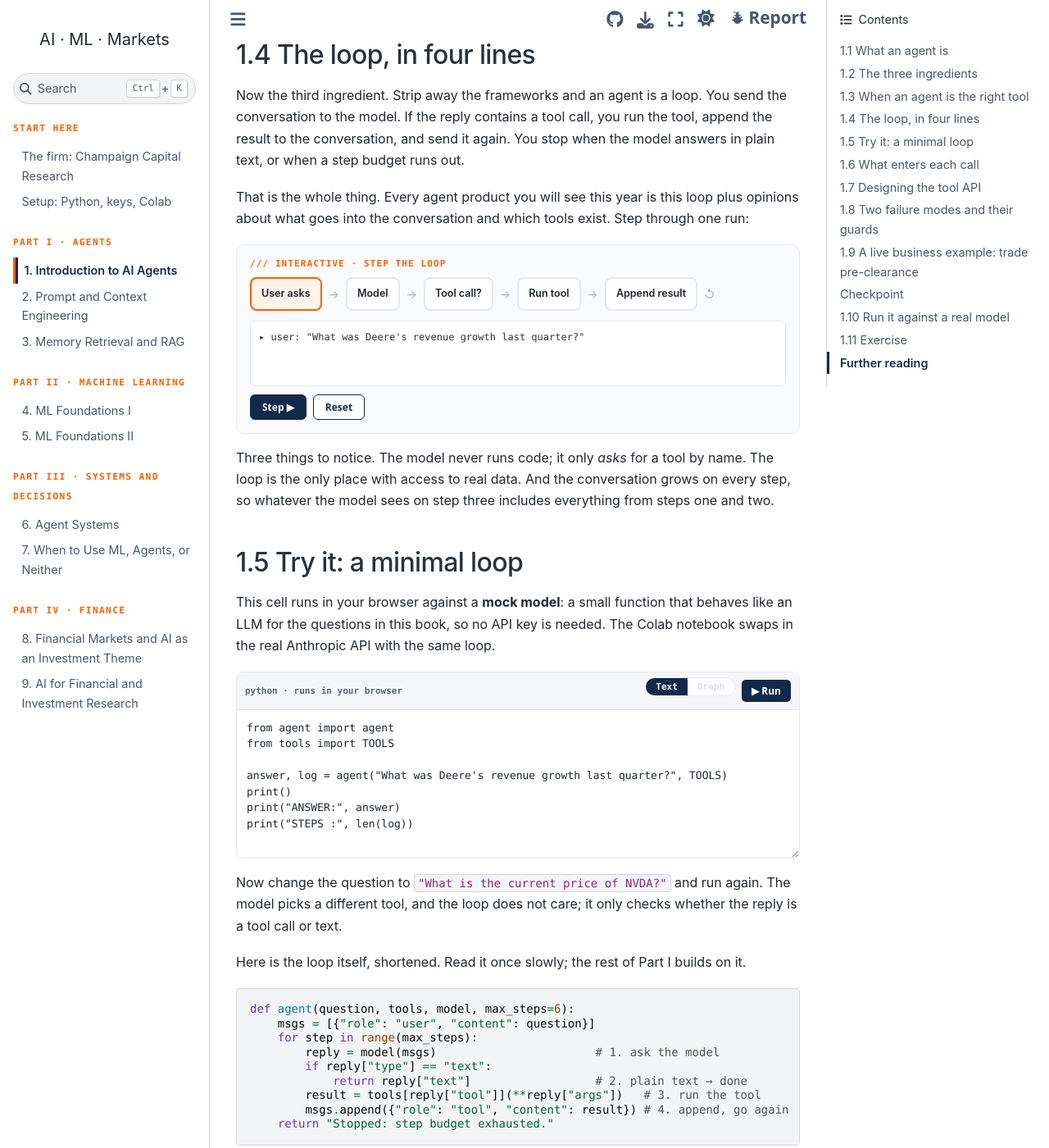
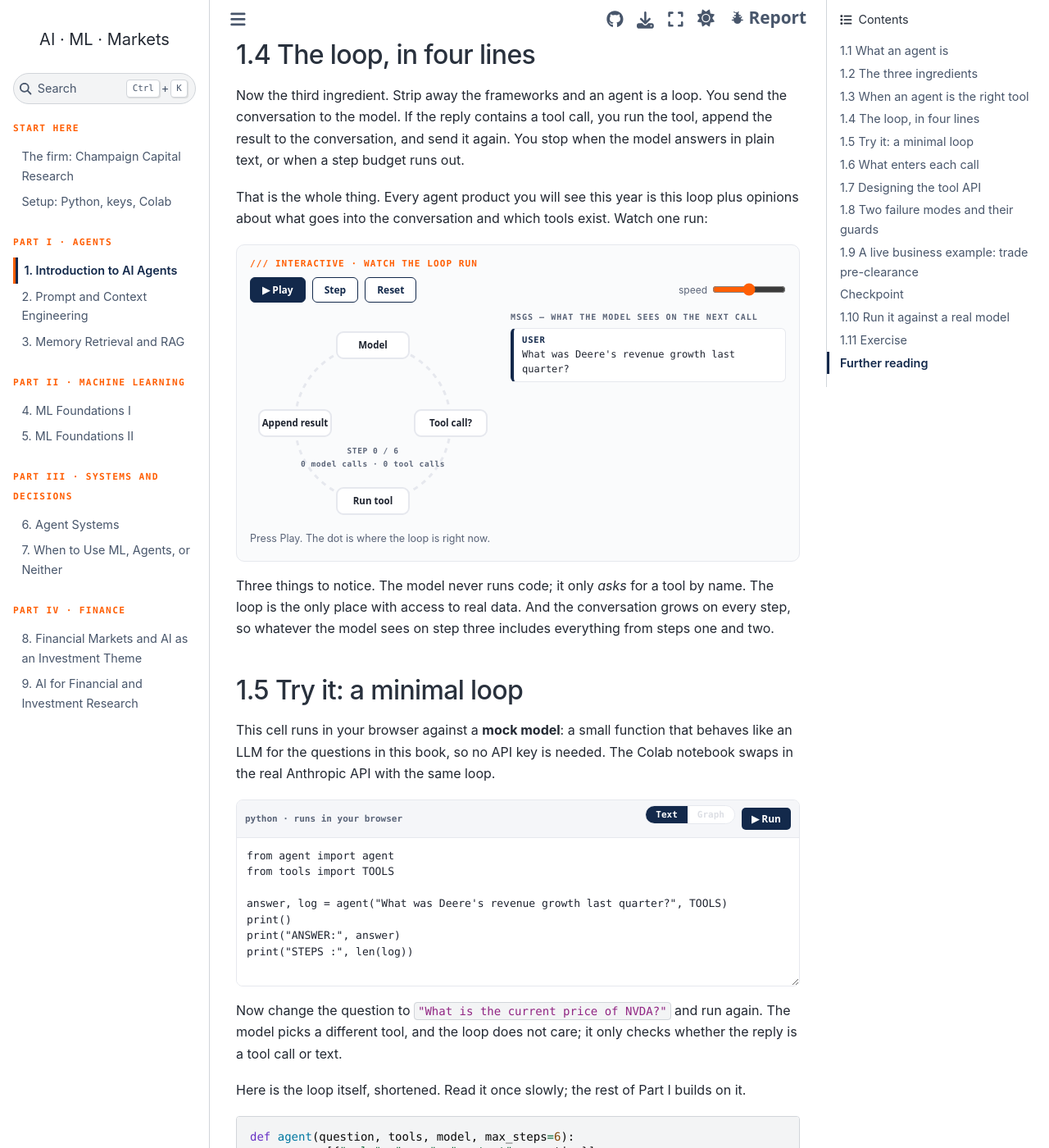
Before and after one commit to ashcastelinocs124/msba-ai-workshop, a Jupyter Book: the page built from book/ch01-agent-loop.md, in a window 1280 px wide and 1400 px high, scrolled down 4039 px. Shown: the whole window at 82% size. Built offline with Jupyter Book 1.0.4 settings and Sphinx 7.4.7 and the Sphinx Book theme 1.1.4, drawn with Linux system fonts in a browser that asks for light colours.

Commit message:
Animate the chapter 1 loop stepper as a ring with a live message list

````diff
--- a/book/ch01-agent-loop.md
+++ b/book/ch01-agent-loop.md
@@ -89,7 +89,7 @@
 
 Now the third ingredient. Strip away the frameworks and an agent is a loop. You send the conversation to the model. If the reply contains a tool call, you run the tool, append the result to the conversation, and send it again. You stop when the model answers in plain text, or when a step budget runs out.
 
-That is the whole thing. Every agent product you will see this year is this loop plus opinions about what goes into the conversation and which tools exist. Step through one run:
+That is the whole thing. Every agent product you will see this year is this loop plus opinions about what goes into the conversation and which tools exist. Watch one run:
 
 ```{raw} html
 :file: widgets/ch01-loop-stepper.html
--- a/book/widgets/ch01-loop-stepper.html
+++ b/book/widgets/ch01-loop-stepper.html
@@ -1,38 +1,112 @@
-<div class="wk-widget" id="w-loop">
-  <div class="wk-title">/// Interactive · step the loop</div>
-  <div style="display:flex;gap:8px;align-items:center;flex-wrap:wrap;margin-bottom:12px">
-    <span class="wk-node on">User asks</span><span style="color:#aaa">→</span>
-    <span class="wk-node">Model</span><span style="color:#aaa">→</span>
-    <span class="wk-node">Tool call?</span><span style="color:#aaa">→</span>
-    <span class="wk-node">Run tool</span><span style="color:#aaa">→</span>
-    <span class="wk-node">Append result</span><span style="color:#aaa">↺</span>
+<div class="wk-widget wk-loop" id="w-loop">
+  <style>
+    .wk-loop { --ok: #1a7f5a; }
+    .wk-loop .ctl { display: flex; gap: 8px; align-items: center; flex-wrap: wrap; margin-bottom: 12px; }
+    .wk-loop .ctl .sp { flex: 1; }
+    .wk-loop .ctl label { font-size: 12px; color: var(--wk-muted); display: inline-flex; gap: 6px; align-items: center; }
+    .wk-loop input[type=range] { width: 90px; }
+    .wk-loop .grid { display: grid; grid-template-columns: 300px 1fr; gap: 18px; align-items: start; }
+    .wk-loop svg { display: block; width: 100%; height: auto; }
+    .wk-loop .node rect { fill: #fff; stroke: var(--wk-line); stroke-width: 2; transition: stroke .2s, fill .2s; }
+    .wk-loop .node text { font: 600 11.5px system-ui, sans-serif; fill: #1f2430; }
+    .wk-loop .node.on rect { stroke: var(--wk-orange); fill: #fff3ea; }
+    .wk-loop .token { fill: var(--wk-orange); filter: drop-shadow(0 0 4px rgba(255, 95, 5, .6)); }
+    .wk-loop .counter { font: 700 9.5px ui-monospace, Menlo, monospace; fill: var(--wk-muted); letter-spacing: .06em; }
+    .wk-loop .status { font-size: 12.5px; color: var(--wk-muted); min-height: 18px; margin-top: 6px; }
+    .wk-loop .status b { color: #1f2430; font: 600 12px ui-monospace, Menlo, monospace; }
+    .wk-loop .conv { display: flex; flex-direction: column; gap: 6px; }
+    .wk-loop .conv .h { font: 700 10px ui-monospace, Menlo, monospace; letter-spacing: .1em; text-transform: uppercase; color: var(--wk-muted); margin-bottom: 2px; }
+    .wk-loop .msg { border: 1px solid var(--wk-line); border-left-width: 4px; border-radius: 6px; padding: 6px 10px; font: 12px/1.45 ui-monospace, Menlo, monospace; background: #fff; opacity: 0; transform: translateY(6px); transition: opacity .3s, transform .3s; }
+    .wk-loop .msg.in { opacity: 1; transform: none; }
+    .wk-loop .msg .r { font-weight: 700; font-size: 10.5px; letter-spacing: .08em; text-transform: uppercase; display: block; margin-bottom: 2px; }
+    .wk-loop .msg.user { border-left-color: var(--wk-navy); } .wk-loop .msg.user .r { color: var(--wk-navy); }
+    .wk-loop .msg.model { border-left-color: var(--wk-orange); background: #fffaf5; } .wk-loop .msg.model .r { color: var(--wk-orange); }
+    .wk-loop .msg.tool { border-left-color: var(--ok); background: #f2faf6; } .wk-loop .msg.tool .r { color: var(--ok); }
+    .wk-loop .msg.final { border-left-color: var(--wk-orange); background: #fff3ea; font-weight: 600; }
+    @media (max-width: 640px) { .wk-loop .grid { grid-template-columns: 1fr; } }
+  </style>
+  <div class="wk-title">/// Interactive · watch the loop run</div>
+  <div class="ctl">
+    <button type="button" class="primary" data-play>▶ Play</button>
+    <button type="button" data-step>Step</button>
+    <button type="button" data-reset>Reset</button>
+    <span class="sp"></span>
+    <label>speed <input type="range" min="1" max="3" value="2" data-speed></label>
   </div>
-  <div class="wk-log">▸ user: "What was Deere's revenue growth last quarter?"</div>
-  <div style="display:flex;gap:8px;margin-top:10px">
-    <button type="button" class="primary" data-step>Step ▶</button>
-    <button type="button" data-reset>Reset</button>
+  <div class="grid">
+    <div>
+      <svg viewBox="0 0 300 260" role="img" aria-label="The agent loop as a ring: Model, Tool call?, Run tool, Append result">
+        <path data-ring d="M150 40 A95 95 0 1 1 149.9 40" fill="none" stroke="#e6e8ee" stroke-width="3" stroke-dasharray="6 6"/>
+        <circle class="token" data-token r="7" cx="150" cy="40"/>
+        <g class="node" data-n="0" transform="translate(150,40)"><rect x="-44" y="-16" width="88" height="32" rx="8"/><text text-anchor="middle" y="4">Model</text></g>
+        <g class="node" data-n="1" transform="translate(245,135)"><rect x="-44" y="-16" width="88" height="32" rx="8"/><text text-anchor="middle" y="4">Tool call?</text></g>
+        <g class="node" data-n="2" transform="translate(150,230)"><rect x="-44" y="-16" width="88" height="32" rx="8"/><text text-anchor="middle" y="4">Run tool</text></g>
+        <g class="node" data-n="3" transform="translate(55,135)"><rect x="-44" y="-16" width="88" height="32" rx="8"/><text text-anchor="middle" y="4">Append result</text></g>
+        <text class="counter" x="150" y="172" text-anchor="middle" data-count>STEP 0 / 6</text>
+        <text class="counter" x="150" y="188" text-anchor="middle" data-calls>0 model calls · 0 tool calls</text>
+      </svg>
+      <div class="status" data-status>Press Play. The dot is where the loop is right now.</div>
+    </div>
+    <div class="conv" data-conv><div class="h">msgs — what the model sees on the next call</div></div>
   </div>
 </div>
 <script>
 (() => {
   const w = document.getElementById("w-loop");
-  const steps = [
-    [1, "▸ model: tool_call get_financials(ticker='DE', period='Q2-2026')"],
-    [2, "▸ loop: the reply is a tool call, not text → run it"],
-    [3, "▸ tool: {\"name\": \"Deere\", \"revenue\": 13.8e9, \"yoy\": 0.064}"],
-    [4, "▸ loop: append the result to messages, call the model again"],
-    [1, "▸ model: text → \"Deere revenue grew 6.4% YoY to $13.8B in Q2-2026.\""],
-    [0, "▸ loop: reply is text → stop. 2 model calls, 1 tool call, 5 log lines. ✔"],
+  const QUESTION = "What was Deere's revenue growth last quarter?";
+  const RUN = [
+    { n: 0, s: "model → tool_call get_financials(ticker='DE', period='Q2-2026')", msg: ["model", "assistant · tool_call", "get_financials(ticker='DE', period='Q2-2026')"] },
+    { n: 1, s: "loop → the reply is a tool call, not text — run it" },
+    { n: 2, s: "tool → {name: 'Deere', revenue: 13.8e9, yoy: 0.064}", msg: ["tool", "tool · get_financials", '{"name": "Deere", "revenue": 13.8e9, "yoy": 0.064}'] },
+    { n: 3, s: "loop → append the result to msgs, call the model again" },
+    { n: 0, s: 'model → text: "Deere revenue grew 6.4% YoY to $13.8B in Q2-2026."', msg: ["final", "assistant · text", "Deere revenue grew 6.4% YoY to $13.8B in Q2-2026."] },
+    { n: 1, s: "loop → reply is text → stop. 2 model calls, 1 tool call. ✔" },
   ];
-  const start = w.querySelector(".wk-log").textContent;
-  const nodes = w.querySelectorAll(".wk-node");
-  let i = 0;
-  const light = (n) => { nodes.forEach((x) => x.classList.remove("on")); nodes[n].classList.add("on"); };
-  w.querySelector("[data-step]").onclick = () => {
-    if (i >= steps.length) return;
-    w.querySelector(".wk-log").textContent += "\n" + steps[i][1];
-    light(steps[i][0]); i++;
+  const $ = (s) => w.querySelector(s);
+  const ring = $("[data-ring]"), tok = $("[data-token]"), nodes = w.querySelectorAll(".node"), conv = $("[data-conv]"), status = $("[data-status]");
+  const count = $("[data-count]"), calls = $("[data-calls]"), play = $("[data-play]"), speed = $("[data-speed]");
+  const L = ring.getTotalLength();
+  let i = 0, timer = null, glide = null, mc = 0, tc = 0;
+  const card = (kind, role, text) => {
+    const d = document.createElement("div");
+    d.className = "msg " + kind;
+    d.innerHTML = `<span class="r">${role}</span>${text.replace(/</g, "&lt;")}`;
+    conv.append(d);
+    void d.offsetWidth;
+    d.classList.add("in");
   };
-  w.querySelector("[data-reset]").onclick = () => { i = 0; w.querySelector(".wk-log").textContent = start; light(0); };
+  const pos = (f) => { const p = ring.getPointAtLength(((f % 4) / 4) * L); tok.setAttribute("cx", p.x); tok.setAttribute("cy", p.y); };
+  const light = (n) => nodes.forEach((x) => x.classList.toggle("on", +x.dataset.n === n));
+  const stop = () => { clearInterval(timer); timer = null; play.textContent = "▶ Play"; };
+  const reset = () => {
+    stop(); clearInterval(glide); i = mc = tc = 0;
+    conv.querySelectorAll(".msg").forEach((m) => m.remove());
+    card("user", "user", QUESTION); light(-1); pos(0);
+    count.textContent = `STEP 0 / ${RUN.length}`;
+    calls.textContent = "0 model calls · 0 tool calls";
+    status.textContent = "Press Play. The dot is where the loop is right now.";
+  };
+  const step = () => {
+    if (i >= RUN.length) return stop();
+    const st = RUN[i], from = i ? RUN[i - 1].n : 3, dist = (st.n - from + 4) % 4 || 4;
+    clearInterval(glide);
+    let t = 0;
+    glide = setInterval(() => { t = Math.min(t + 0.1, 1); pos(from + t * dist); if (t >= 1) clearInterval(glide); }, 30);
+    light(st.n);
+    status.innerHTML = "<b>" + st.s.replace(/</g, "&lt;") + "</b>";
+    if (st.n === 0) mc++;
+    if (st.n === 2) tc++;
+    if (st.msg) card(...st.msg);
+    i++;
+    count.textContent = `STEP ${i} / ${RUN.length}`;
+    calls.textContent = `${mc} model call${mc === 1 ? "" : "s"} · ${tc} tool call${tc === 1 ? "" : "s"}`;
+    if (i >= RUN.length) stop();
+  };
+  const start = () => { if (i >= RUN.length) reset(); play.textContent = "❚❚ Pause"; step(); timer = setInterval(step, 2400 / +speed.value); };
+  play.onclick = () => (timer ? stop() : start());
+  $("[data-step]").onclick = () => { stop(); step(); };
+  $("[data-reset]").onclick = reset;
+  speed.oninput = () => { if (timer) { clearInterval(timer); timer = setInterval(step, 2400 / +speed.value); } };
+  reset();
 })();
 </script>
````
